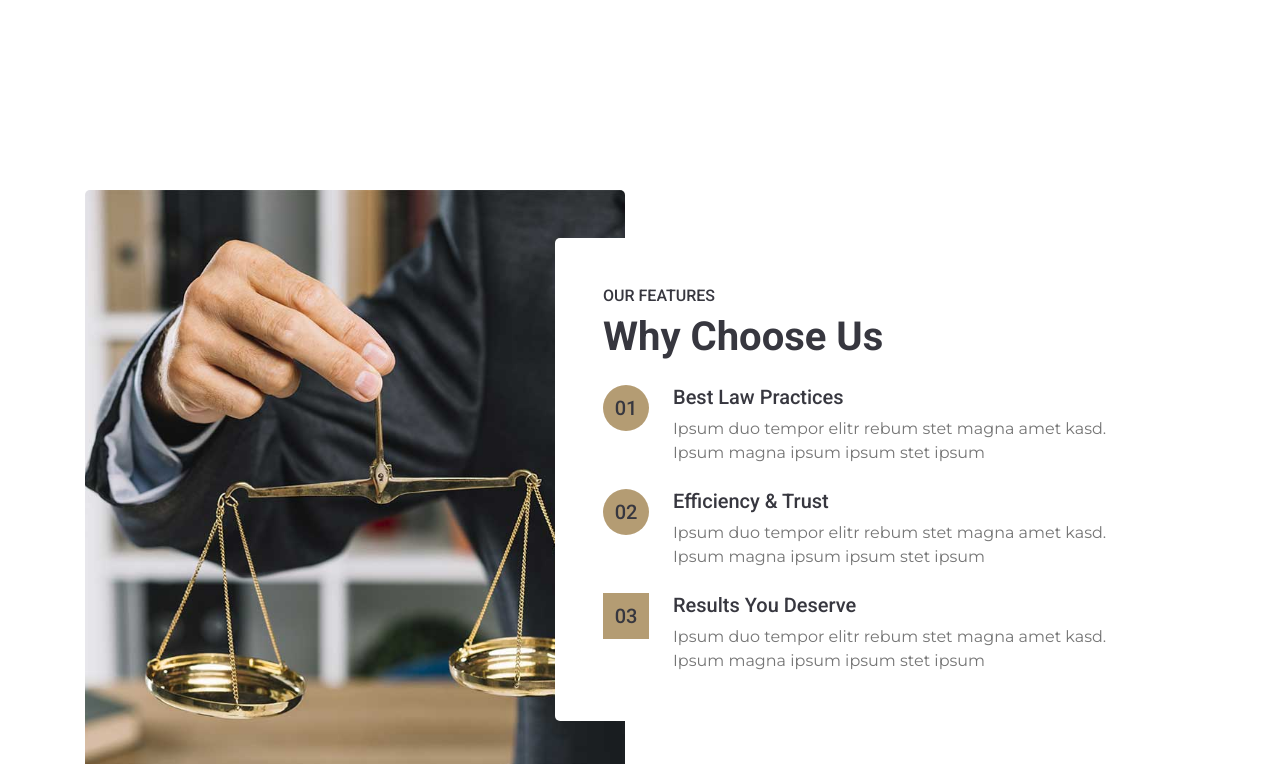
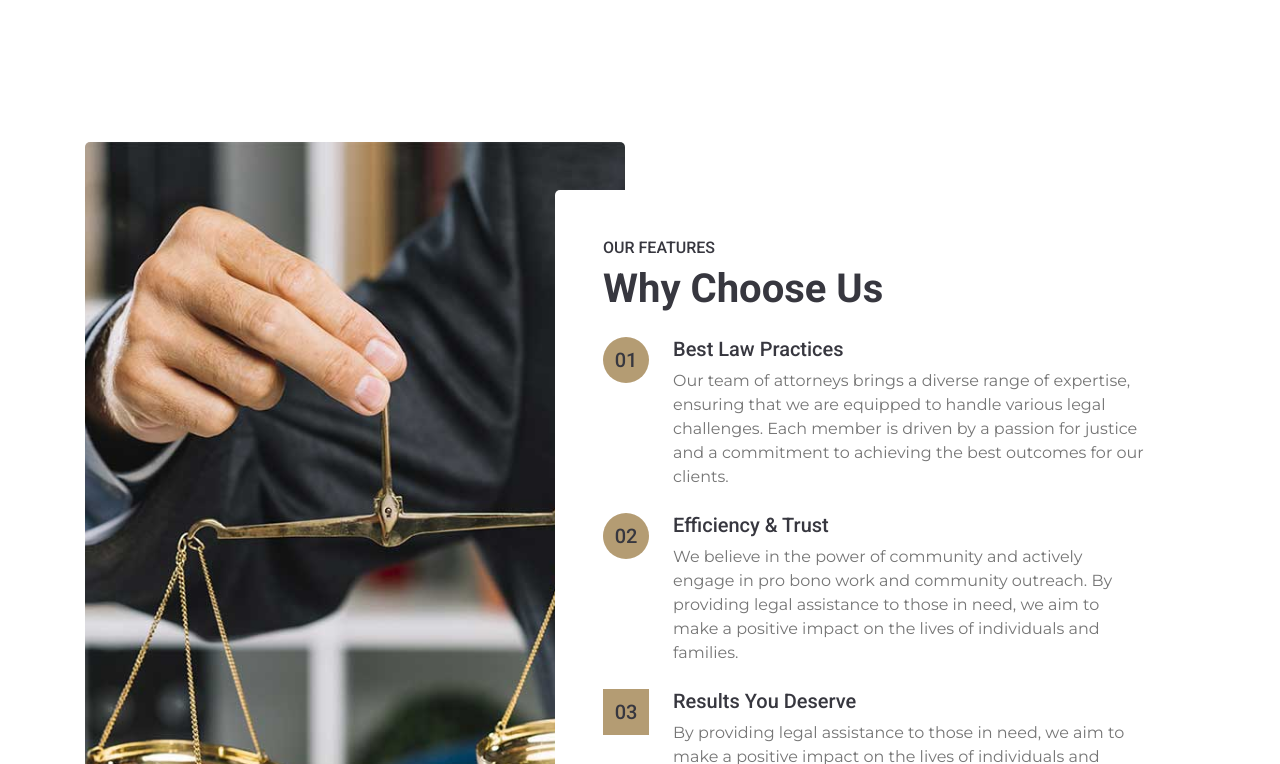
Before and after one commit to leki-hub/lesmo-lawfirm, a React (Create React App) app: page /#/ in a window 1280 px wide. Shown: the part 3016-3780 px from the top of the page. Built offline with nearby package versions, Linux system fonts and the light colour scheme.

Commit message:
state added

```diff
--- a/src/components/Appointment.js
+++ b/src/components/Appointment.js
@@ -20,10 +20,6 @@ const Appointment = () => {
   const handleServiceChange = (event) => {
     setSelectedService(event.target.value);
   };
-
-
-
-
 
   return (
     <div>
@@ -119,7 +115,7 @@ const Appointment = () => {
 
 
     <!-- Features Start --> */}
-      <div className="container-fluid py-5">
+      <div className="container-fluid pb-0">
         <div className="container py-5">
           <div className="row">
             <div className="col-lg-6" style={{ minHeight: "500px" }}>
@@ -145,8 +141,10 @@ const Appointment = () => {
                   <div className="ml-4">
                     <h5>Best Law Practices</h5>
                     <p className="m-0">
-                      Ipsum duo tempor elitr rebum stet magna amet kasd. Ipsum
-                      magna ipsum ipsum stet ipsum
+                     Our team of attorneys brings a diverse range of expertise,
+                     ensuring that we are equipped to handle various legal challenges.
+                     Each member is driven by a passion for justice and a
+                     commitment to achieving the best outcomes for our clients.
                     </p>
                   </div>
                 </div>
@@ -160,8 +158,8 @@ const Appointment = () => {
                   <div className="ml-4">
                     <h5>Efficiency & Trust</h5>
                     <p className="m-0">
-                      Ipsum duo tempor elitr rebum stet magna amet kasd. Ipsum
-                      magna ipsum ipsum stet ipsum
+                    We believe in the power of community and actively engage in pro bono work and community outreach.
+                    By providing legal assistance to those in need, we aim to make a positive impact on the lives of individuals and families.
                     </p>
                   </div>
                 </div>
@@ -175,8 +173,8 @@ const Appointment = () => {
                   <div className="ml-4">
                     <h5>Results You Deserve</h5>
                     <p className="m-0">
-                      Ipsum duo tempor elitr rebum stet magna amet kasd. Ipsum
-                      magna ipsum ipsum stet ipsum
+                    By providing legal assistance to those in need, we aim
+                    to make a positive impact on the lives of individuals and families.
                     </p>
                   </div>
                 </div>
```
